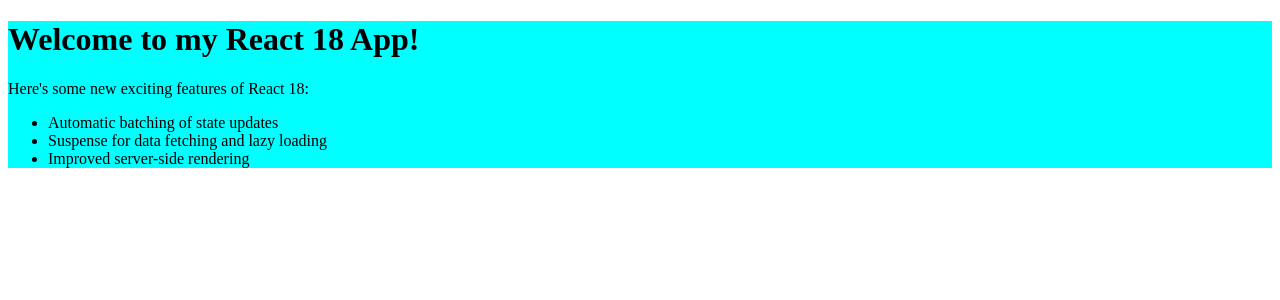
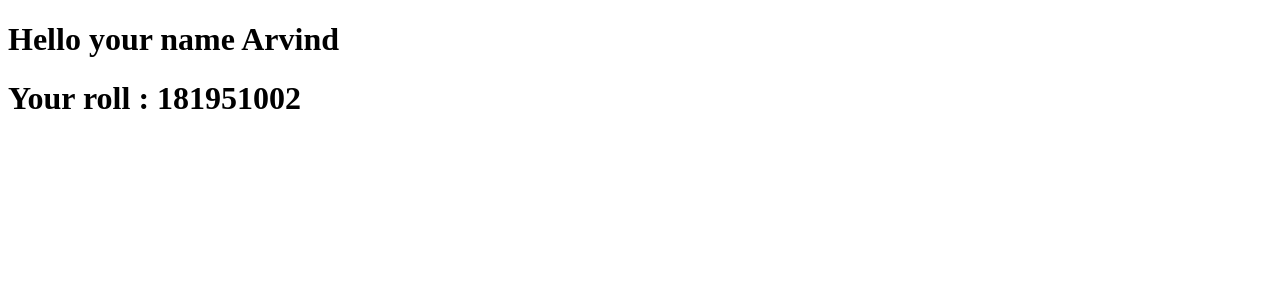
Before and after one commit to Arvindkr123/LearnReactMySide, a React (Create React App) app: page / in a window 1280 px wide. Shown: the top 300 px of the page. Built offline with nearby package versions, Linux system fonts and the light colour scheme.

Commit message:
I have added class based props whenever react see the User based component it passed JSX attribute to this componet as a single object we called the props

```diff
--- /dev/null
+++ b/src/Student.js
@@ -0,0 +1,12 @@
+import React from 'react'
+
+const Student = (props) => {
+  return (
+    <div>
+      <h1>Hello your name {props.name}</h1>
+      <h1>Your roll : {props.roll}</h1>
+    </div>
+  )
+}
+
+export default Student;
--- a/src/index.js
+++ b/src/index.js
@@ -1,7 +1,9 @@
 import React from "react";
 import ReactDOM from "react-dom/client";
 import App from "./App";
+import Student from "./Student";
 
 // ReactDOM.render(<App />, document.getElementById("root"));
 
-ReactDOM.createRoot(document.getElementById("root")).render(<App />);
+// ReactDOM.createRoot(document.getElementById("root")).render(<App />);
+ReactDOM.createRoot(document.getElementById('root')).render(<Student name ={'Arvind'} roll={181951000+2}/>)
```
